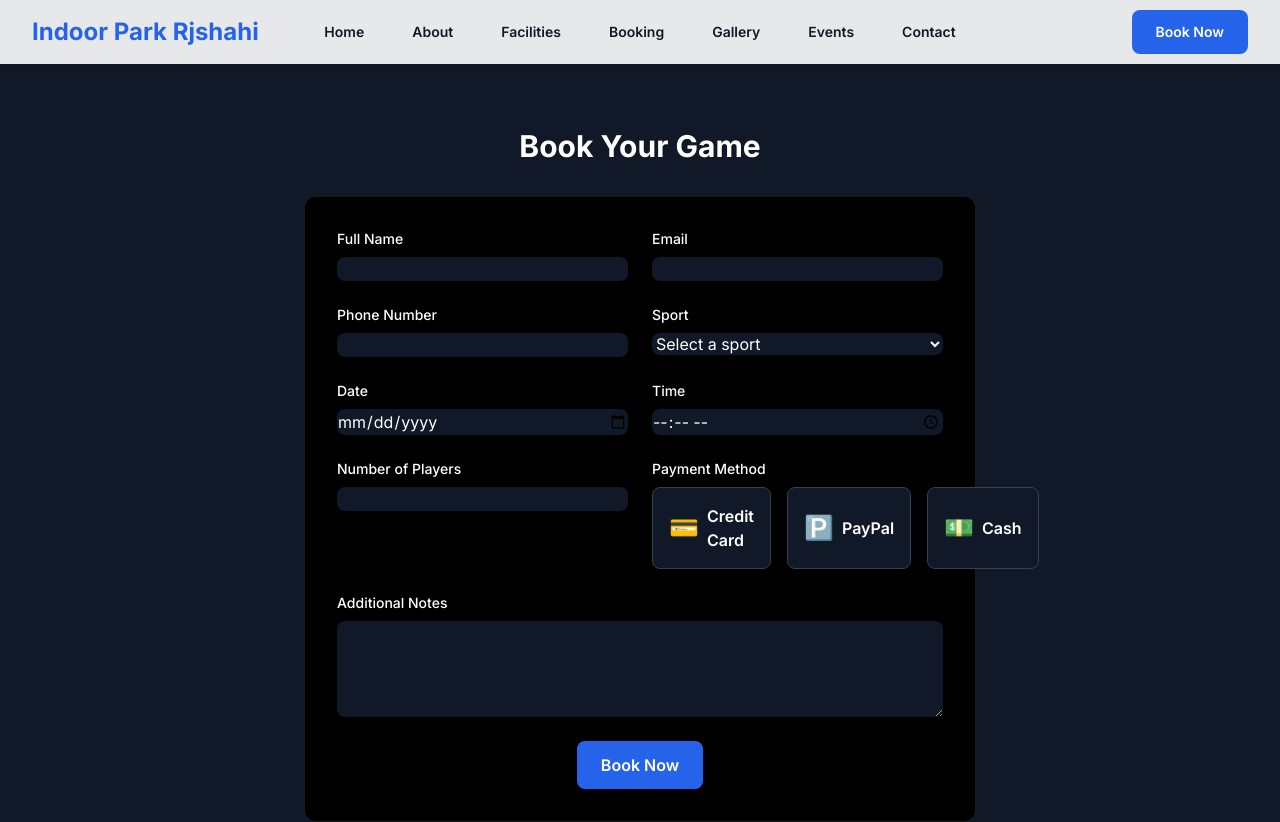
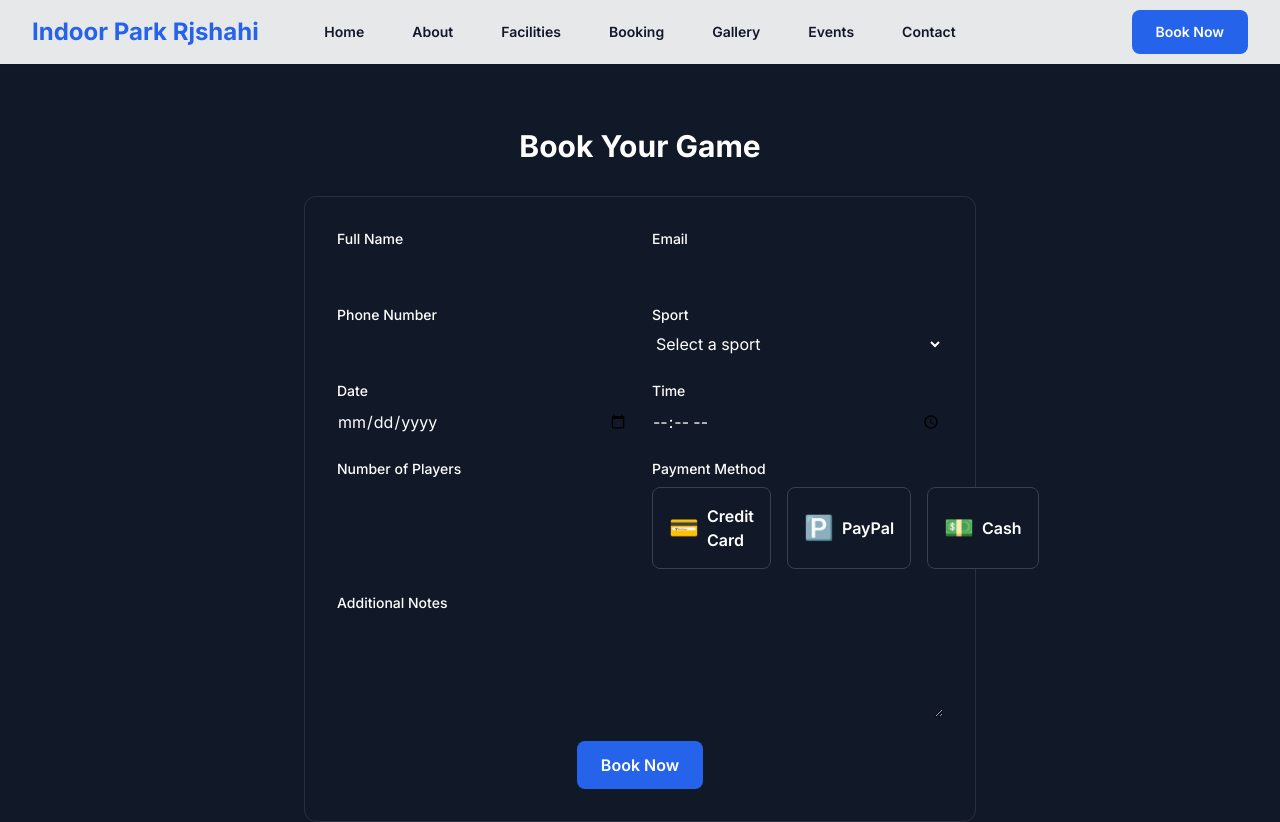
Before and after one commit to ra88ju/indor-playground, a Next.js app: page /booking in a window 1280 px wide. Shown: the top 822 px of the page. Built offline with nearby package versions, Linux system fonts and the light colour scheme.

Commit message:
Update BookingPage form background color from black to gray for improved visual contrast.

```diff
--- a/app/booking/page.tsx
+++ b/app/booking/page.tsx
@@ -51,7 +51,7 @@ export default function BookingPage() {
       <div className="container-custom py-12">
         <div className="max-w-2xl mx-auto">
           <h1 className="text-3xl font-bold text-center mb-8 text-white">Book Your Game</h1>
-          <form onSubmit={handleSubmit(onSubmit)} className="space-y-6 bg-black p-8 rounded-xl border border-white/10">
+          <form onSubmit={handleSubmit(onSubmit)} className="space-y-6 bg-gray p-8 rounded-xl border border-white/10">
             <div className="grid grid-cols-1 md:grid-cols-2 gap-6">
               <div>
                 <label htmlFor="name" className="block text-sm font-medium text-white mb-2">
```
